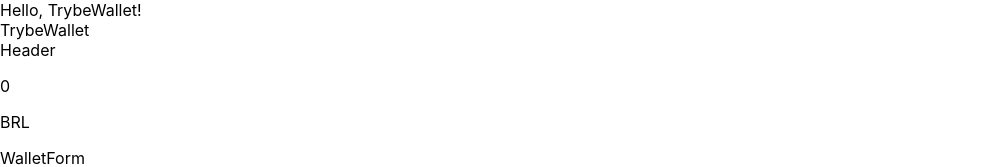
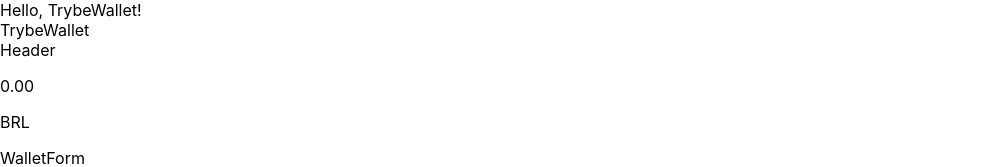
Before and after one commit to RaphaelPach/Trybe-Wallet, a React (Create React App) app: page /carteira in a window 1280 px wide. Shown: the top 167 px of the page, without its empty margins (0-1005 px from the left). Built offline with nearby package versions, Linux system fonts and the light colour scheme; no server answers.

Commit message:
[Requesito 08] - Concluido

```diff
--- a/src/components/Header.js
+++ b/src/components/Header.js
@@ -24,7 +24,7 @@ class Header extends Component {
         </p>
         <p data-testid="total-field">
           {
-            expenses.length > 0 ? this.count() : Number(0)
+            expenses.length > 0 ? this.count() : Number(0).toFixed(2)
           }
         </p>
         <p data-testid="header-currency-field"> BRL </p>
```
